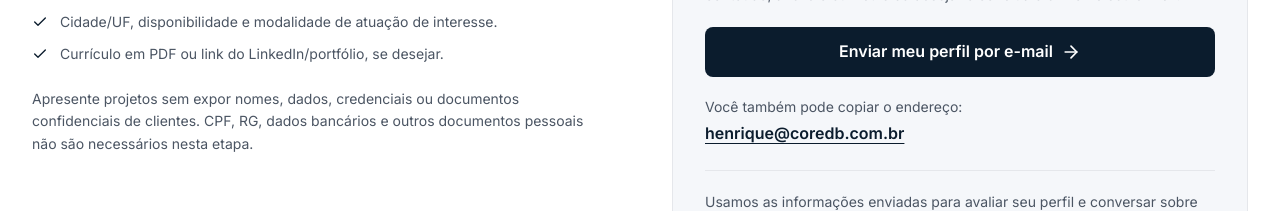
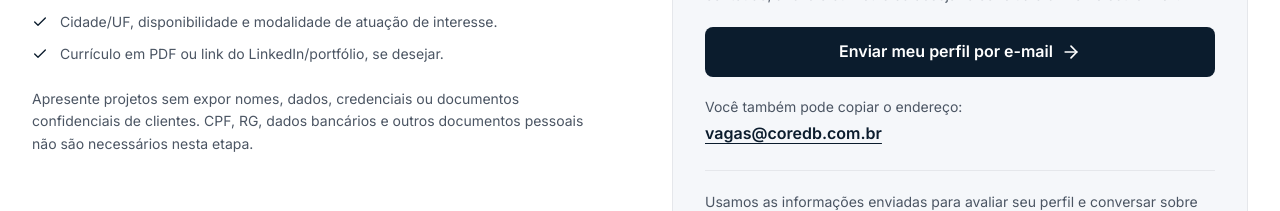
Before and after one commit to HenriqueVAraujo/CoreDB-LTDA, a Next.js app: page /trabalhe-conosco in a window 1280 px wide. Shown: the part 2040-2251 px from the top of the page. Built offline with nearby package versions, Linux system fonts and the light colour scheme.

Commit message:
Direcionar candidaturas da CoreDB para vagas@coredb.com.br (#16)

```diff
--- a/src/routes.ts
+++ b/src/routes.ts
@@ -105,5 +105,5 @@ export const getCtaConfig = (pathname?: string | null): CtaConfig => {
 };
 
 // Candidatura espontânea: o envio é concluído pelo próprio candidato no e-mail.
-export const CAREERS_EMAIL = 'henrique@coredb.com.br';
+export const CAREERS_EMAIL = 'vagas@coredb.com.br';
 export const CAREERS_EMAIL_URL = `mailto:${CAREERS_EMAIL}?subject=${encodeURIComponent('Banco de talentos CoreDB — apresentação profissional')}&body=${encodeURIComponent('Olá, CoreDB!\n\nGostaria de apresentar meu perfil.\n\nNome:\nÁrea de interesse:\nExperiência e tecnologias:\nCidade/UF:\nDisponibilidade e modalidade de interesse:\nLinkedIn ou portfólio (opcional):\n\nObrigado(a).')}`;
```
